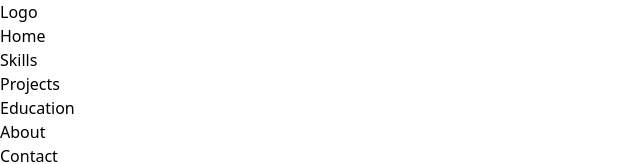
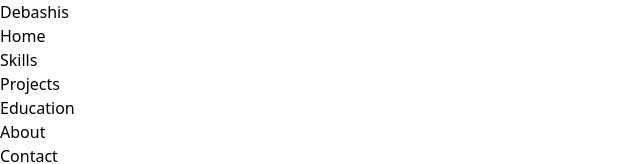
Before and after one commit to Mdeba1998/Debashis_Portfolio, a React (Vite) app: page / in a window 1280 px wide. Shown: the top 164 px of the page, without its empty margins (0-640 px from the left). Built offline with nearby package versions, Linux system fonts and the light colour scheme.

Commit message:
Footer change

```diff
--- a/src/App.jsx
+++ b/src/App.jsx
@@ -3,7 +3,7 @@ import Navbar from "./components/Navbar";
 import About from "./components/About";
 import Projects from "./components/Projects";
 import Contact from "./components/Contact";
-import { BallTriangle, CirclesWithBar } from "react-loader-spinner";
+import { CirclesWithBar } from "react-loader-spinner";
 import Skills from "./components/Skills";
 import Education from "./components/Education";
 import Home from "./components/Home";
--- a/src/components/Footer.jsx
+++ b/src/components/Footer.jsx
@@ -4,7 +4,7 @@ import React from 'react';
 
 const Footer = () => {
     return (
-        <footer className="bg-gray-900 text-gray-300 py-6">
+        <footer className="bg-gray-900 text-gray-300 py-6 mt-5">
             <div className="container mx-auto px-4">
                 <div className="flex flex-wrap justify-between items-center">
                     <div className="w-full mt-4 md:mt-0 text-center">
--- a/src/components/Navbar.jsx
+++ b/src/components/Navbar.jsx
@@ -58,7 +58,7 @@ const Navbar = () => {
       <div className="fixed top-0 left-0 right-0 z-50 text-white lg:py-3 px-10 py-4 bg-slate-900 border-b border-slate-800">
         <div className="flex justify-between items-center">
           <div className="flex items-center flex-1">
-            <span className="text-3xl font-bold lg:px-10">Logo</span>
+            <span className="text-3xl font-bold lg:px-10">Debashis</span>
           </div>
           <div className="hidden lg:flex lg:flex-1 items-center justify-end font-normal">
             <ul className="flex gap-8 mr-16 text-[18px]">
```
